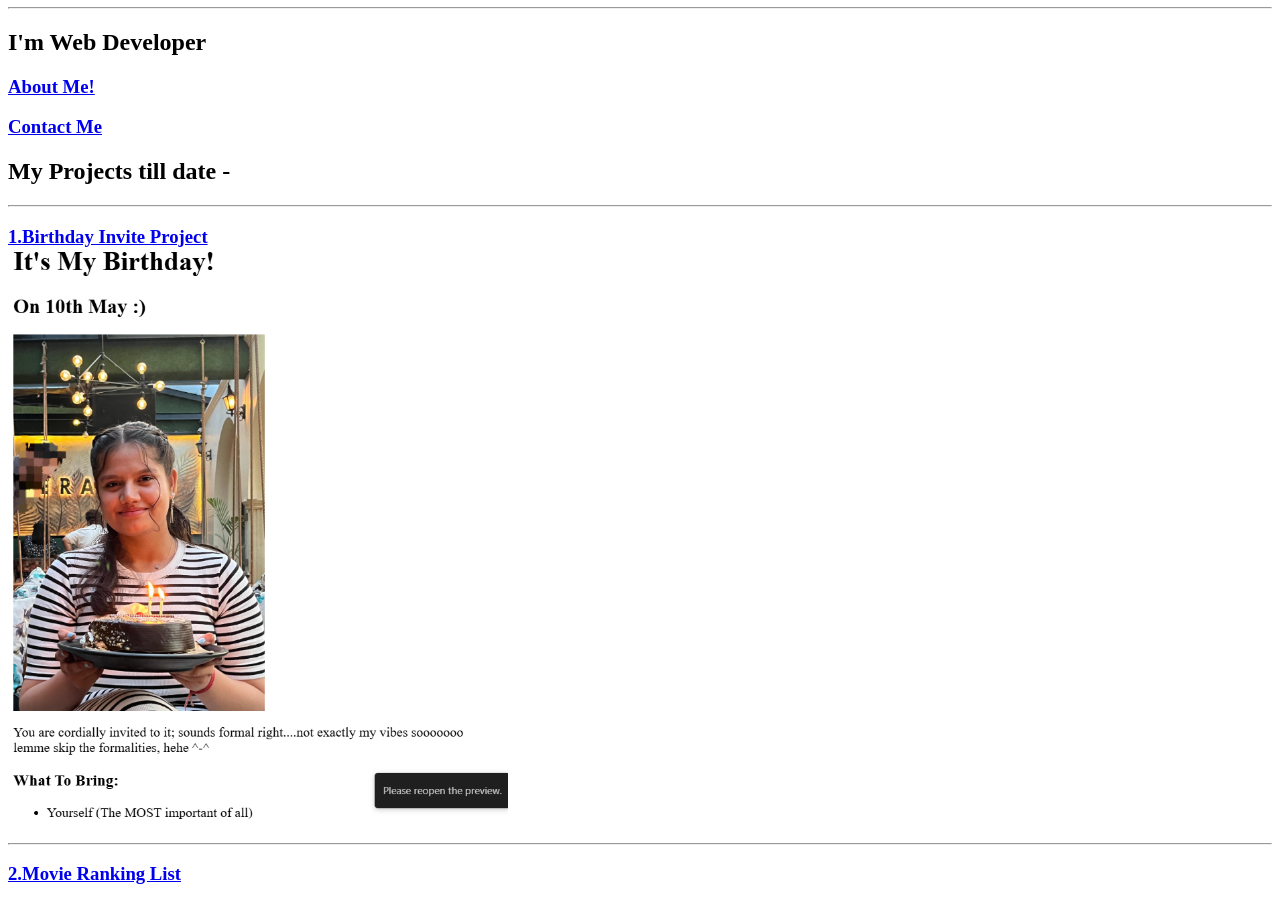
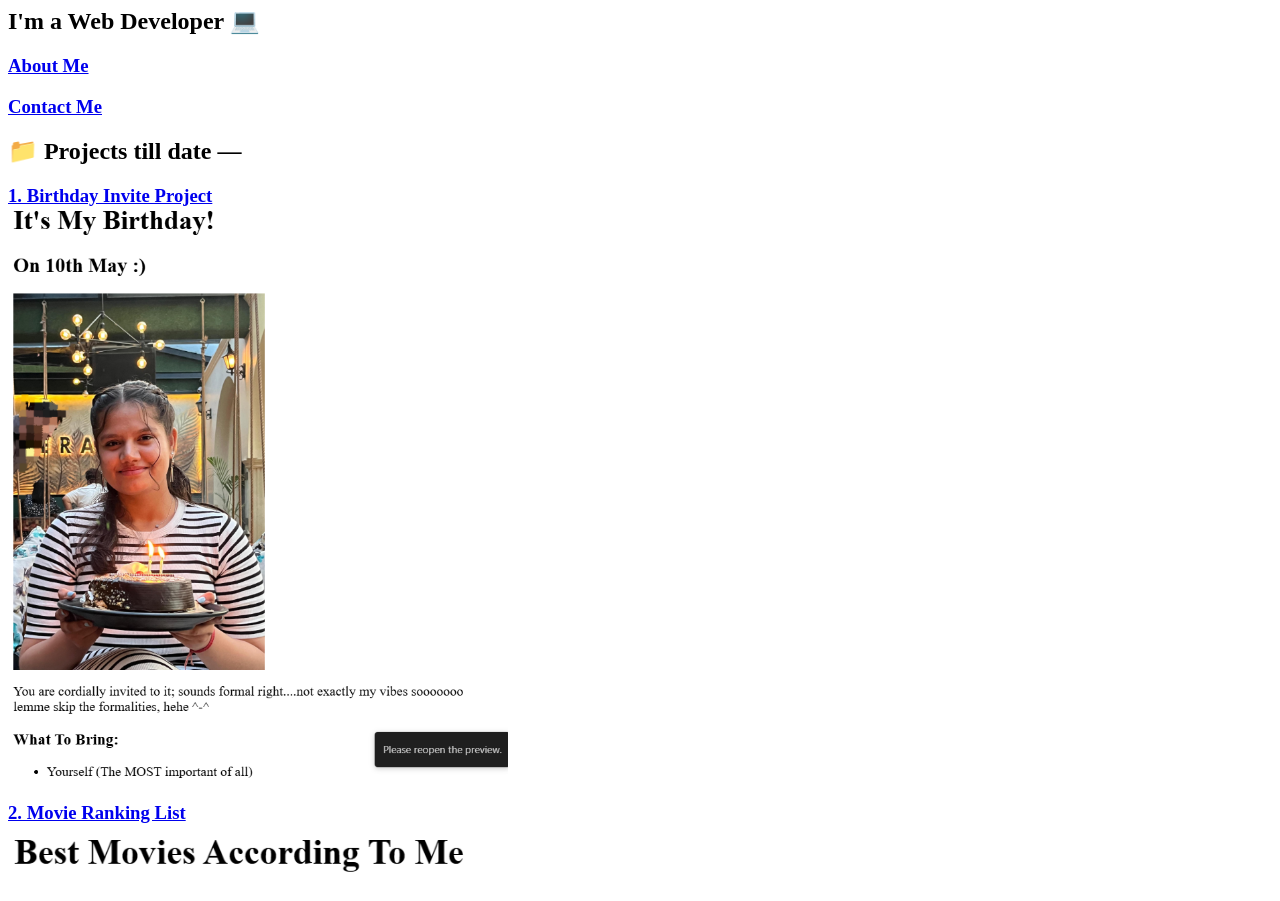
Before and after one commit to ArchitaMhjn10/html-portfolio, a plain HTML site: page index.html in a window 1280 px wide. Shown: the part 73-974 px from the top of the page. Drawn offline with Linux system fonts and the light colour scheme.

Commit message:
Update index.html

```diff
--- a/index.html
+++ b/index.html
@@ -1,39 +1,29 @@
 <!DOCTYPE html>
 <html lang="en">
+<head>
+  <meta charset="UTF-8" />
+  <meta name="viewport" content="width=device-width, initial-scale=1.0"/>
+  <title>Archita's Portfolio</title>
+</head>
+<body>
+  <h1>Archita Mahajan's Portfolio</h1>
+  <h2>I'm a Web Developer 💻</h2>
 
-<head>
-    <meta charset="UTF-8">
-    <meta name="viewport" content="width=device-width, initial-scale=1.0">
-    <title>My Portfolio</title>
-</head>
+  <h3><a href="public/about.html">About Me</a></h3>
+  <h3><a href="public/contact.html">Contact Me</a></h3>
 
-<body>
-    <h1>Archita Mahajan's Portflio</h1>
-    <hr />
+  <h2>📁 Projects till date —</h2>
 
-    <h2>I'm Web Developer </h2>
+  <h3>
+    <a href="public/birthday-invite.html">1. Birthday Invite Project</a>
+    <br />
+    <img src="assets/images/BDayInvitePro.png" alt="Birthday Project Preview" height="auto" width="500" />
+  </h3>
 
-
-    <h3>
-        <a href="./public/about.html">About Me!</a>
-    </h3>
-    <h3>
-        <a href="./public/contact.html">Contact Me</a>
-    </h3>
-
-    <h2>My Projects till date -</h2>
-    <hr />
-        <h3>
-            <a href="./public/birthday-invite.html">1.Birthday Invite Project</a> <br />
-            <img src="./assets/images/BdayInvitePro.png" height="auto" width="500"/>
-        </h3>
-<hr />
-        <h3>
-            <a href="./public/movie-ranking.html">2.Movie Ranking List</a> </h3>
-            <img src="./assets/images/MovieRankingPro.png" height="auto" width="500"/>
-<hr />
-
-
+  <h3>
+    <a href="public/movie-ranking.html">2. Movie Ranking List</a>
+    <br />
+    <img src="assets/images/MovieRankingPro.png" alt="Movie Ranking Project Preview" height="auto" width="500" />
+  </h3>
 </body>
-
 </html>
```
